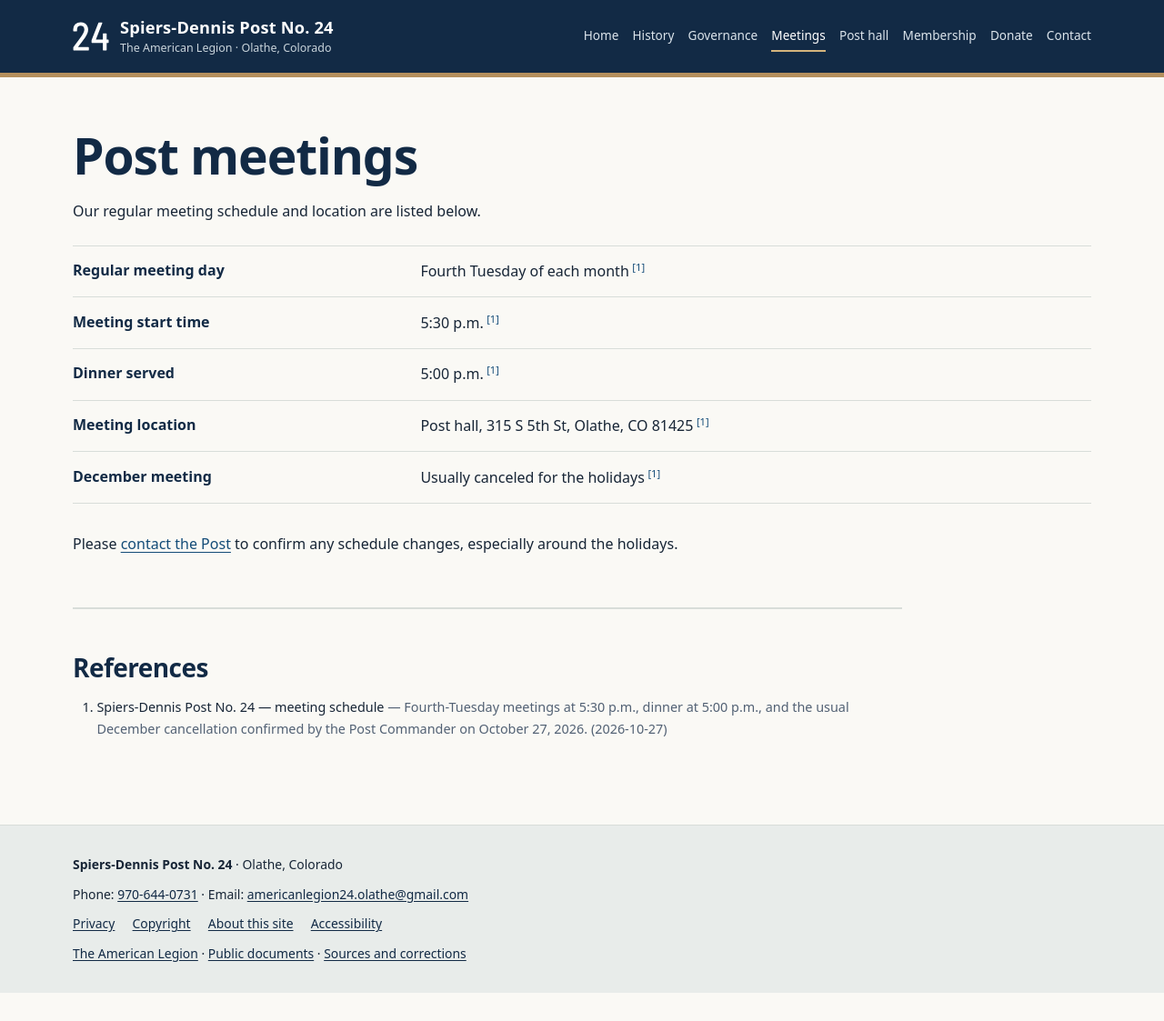
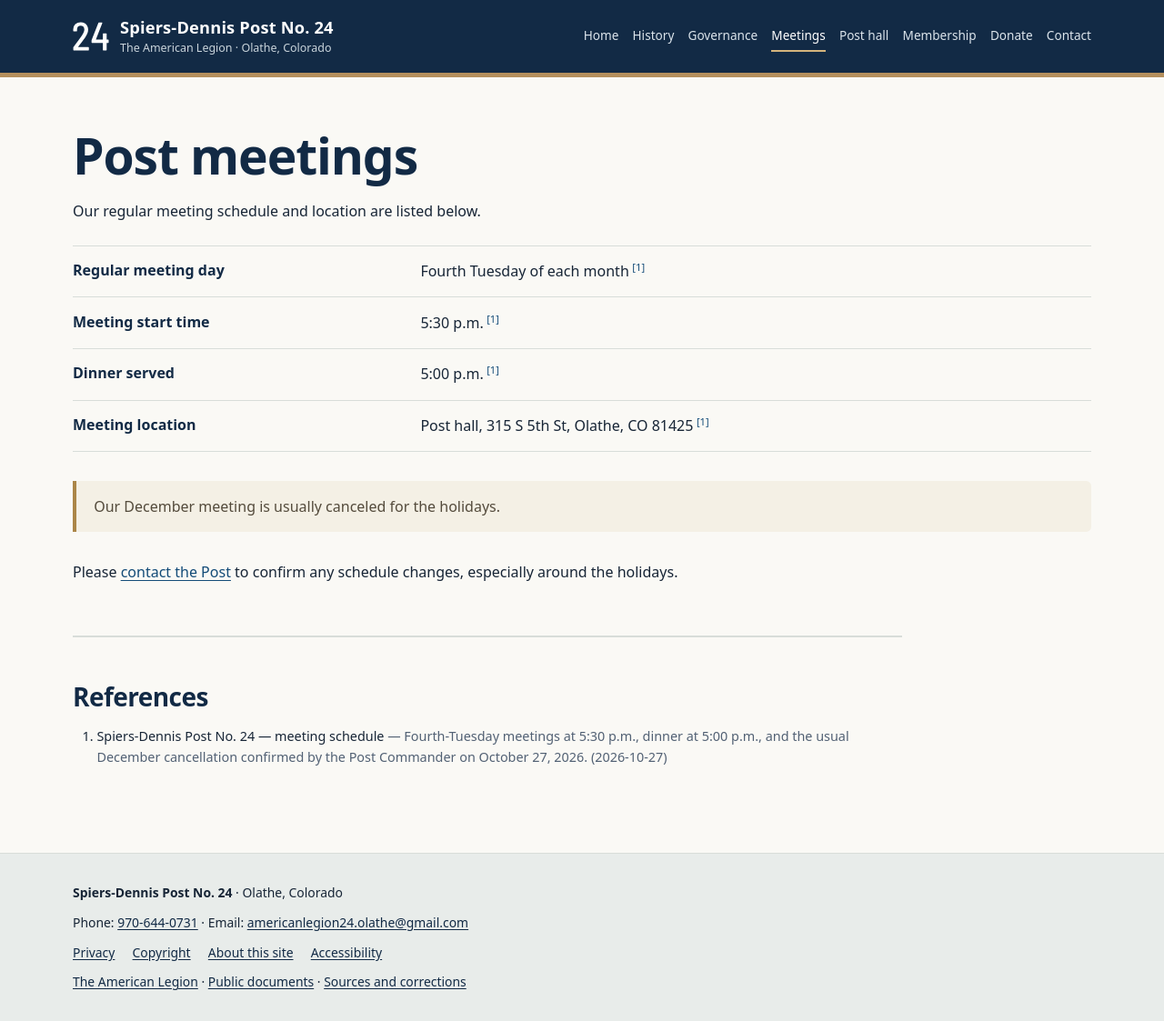
Before and after one commit to SPIERS-DENNIS-POST/spiers-dennis-post.github.io, a Jekyll site: the page built from meetings/index.md, in a window 1280 px wide. Shown: the whole page at 91% size. Built offline with Jekyll 4.4.1, drawn with Linux system fonts in a browser that asks for light colours; before the commit the page ends 1092 px from its top, so only the background shows below that.

Commit message:
Display December meeting exception as a standalone note

```diff
--- a/_includes/facts.html
+++ b/_includes/facts.html
@@ -1,5 +1,5 @@
 {% assign entries = site.data.facts[include.section] %}
-{% capture fact_rows %}{% for entry in entries %}{% if entry.value %}
+{% capture fact_rows %}{% for entry in entries %}{% if entry.value and entry.label != include.exclude %}
 <div class="fact-row"><dt>{{ entry.label | escape }}</dt><dd>{{ entry.value | escape }}{% for source_id in entry.source_ids %}{% for page_source_id in page.source_ids %}{% if source_id == page_source_id %}<sup class="reference"><a href="#reference-{{ source_id | slugify }}" aria-label="Reference {{ forloop.index }}">[{{ forloop.index }}]</a></sup>{% endif %}{% endfor %}{% endfor %}{% if entry.verified_on %}<small class="verified">Updated {{ entry.verified_on | date: "%Y-%m-%d" }}</small>{% endif %}</dd></div>
 {% endif %}{% endfor %}{% endcapture %}
 {% if fact_rows contains 'fact-row' %}<dl class="fact-list">{{ fact_rows }}</dl>{% endif %}
--- a/meetings/index.md
+++ b/meetings/index.md
@@ -6,5 +6,7 @@
 ---
 # Post meetings
 Our regular meeting schedule and location are listed below.
-{% include facts.html section="meetings" %}
+{% include facts.html section="meetings" exclude="December meeting" %}
+{% assign december_meeting = site.data.facts.meetings | where: "label", "December meeting" | first %}
+{% if december_meeting and december_meeting.value %}<p class="notice">Our December meeting is {{ december_meeting.value | downcase | escape }}.</p>{% endif %}
 Please [contact the Post]({{ '/contact/' | relative_url }}) to confirm any schedule changes, especially around the holidays.
```
